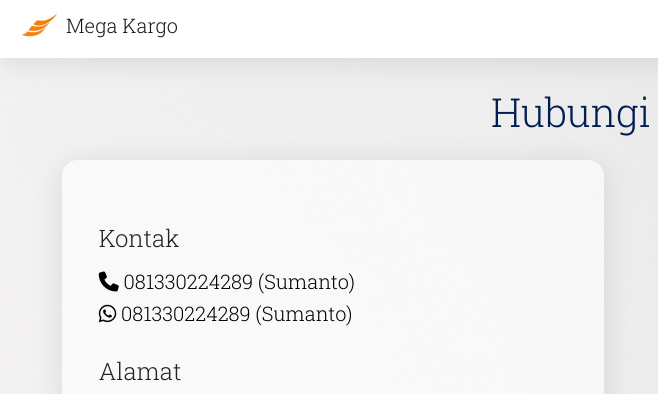
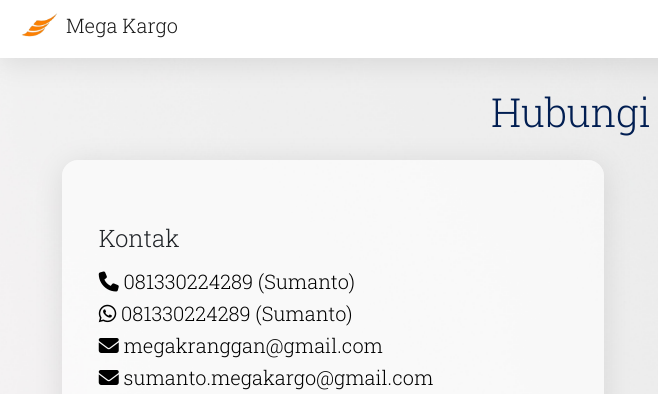
Before and after one commit to Baito838/mega-kargo, a plain HTML site: page kontak.html in a window 1280 px wide. Shown: the top 394 px of the page, 0-658 px from the left. Drawn offline with nearby package versions, Linux system fonts and the light colour scheme.

Commit message:
New email

```diff
--- a/kontak.html
+++ b/kontak.html
@@ -99,11 +99,13 @@
                     <div class="kontak">
                         <div class="card h-100 align-items-center">
                             <div class="card-body h-100 align-items-center">
-                              <div class="pt-5 mx-3">
-                                <h4 class="mb-3">Kontak</h4>
-                                <h5><a href="tel:081330224289"><i class="fa-solid fa-phone"></i> 081330224289 (Sumanto)</a></h5>
-                                <h5><a href="https://wa.me/6281330224289?text=Hallo%20Saya%20ingin%20bertanya%20terkait%20pengiriman%20paket%20menggunakan%20ekspedisi%20Mega%20Kargo%20"><i class="fa-brands fa-whatsapp"></i> 081330224289 (Sumanto)</a></h5>
-                              </div>
+                                <div class="pt-5 mx-3">
+                                    <h4 class="mb-3">Kontak</h4>
+                                    <h5><a href="tel:081330224289"><i class="fa-solid fa-phone"></i> 081330224289 (Sumanto)</a></h5>
+                                    <h5><a href="https://wa.me/6281330224289?text=Hallo%20Saya%20ingin%20bertanya%20terkait%20pengiriman%20paket%20menggunakan%20ekspedisi%20Mega%20Kargo%20"><i class="fa-brands fa-whatsapp"></i> 081330224289 (Sumanto)</a></h5>
+                                    <h5><a href="mailto:megakranggan@gmail.com"><i class="fa-solid fa-envelope"></i> megakranggan@gmail.com</a></h5>
+                                    <h5><a href="mailto:sumanto.megakargo@gmail.com"><i class="fa-solid fa-envelope"></i> sumanto.megakargo@gmail.com</a></h5>
+                                </div>
                               <div class="pt-4 mx-3">
                                 <h4>Alamat</h4>
                                 <ul>
```
